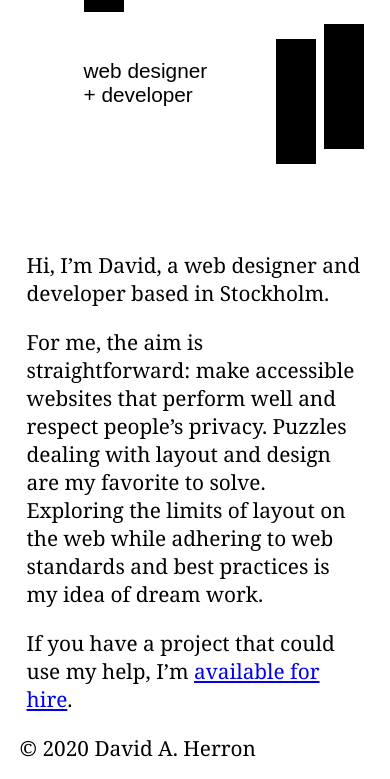
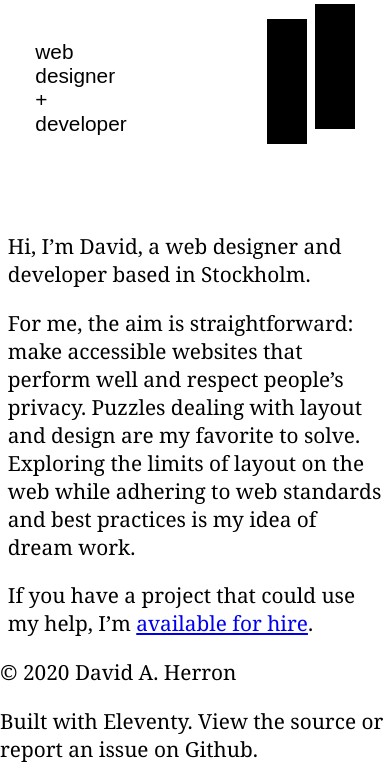
Before and after one commit to dvdherron/dh-11ty, an Eleventy site: page src/index.md in a window 390 px wide. Shown: the part 173-952 px from the top of the page. Built offline with nearby package versions, Linux system fonts and the light colour scheme; Eleventy itself is replaced by a stand-in of ours; files that its build step writes are made by us from their sources.

Commit message:
make page body flexible
Added flexible margins and responsive unites to body dimensions.

```diff
--- a/src/_templates/main.css
+++ b/src/_templates/main.css
@@ -157,12 +157,15 @@ section {
 }
 
 [data-layout="body"] {
-  margin: 5%;
+  margin: 0;
+  min-width: 100%;
+  min-height: 100vh;
+  height: auto;
 }
 
 [data-layout="banner"] {
   display: grid;
-  grid-template-columns: repeat(6, 4rem);
+  grid-template-columns: repeat(6, 1fr);
   grid-template-rows: repeat(6, 4rem);
 }
 
--- a/src/index.md
+++ b/src/index.md
@@ -1,6 +1,6 @@
 ---
 layout: base.njk
-mainTitle: david&nbspa. herron
+mainTitle: david&nbsp;a. herron
 subtitle: web designer + developer
 intro: Hi, I’m David, a web designer and developer based in Stockholm.
 ---
```
